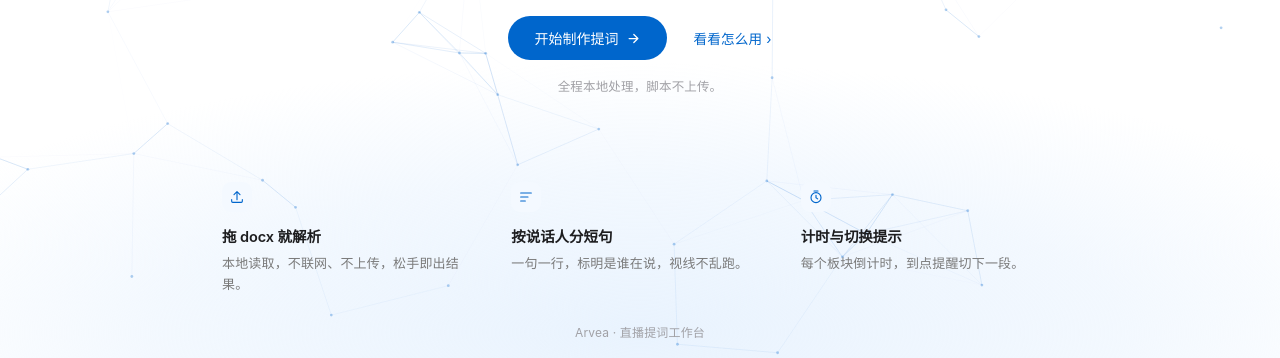
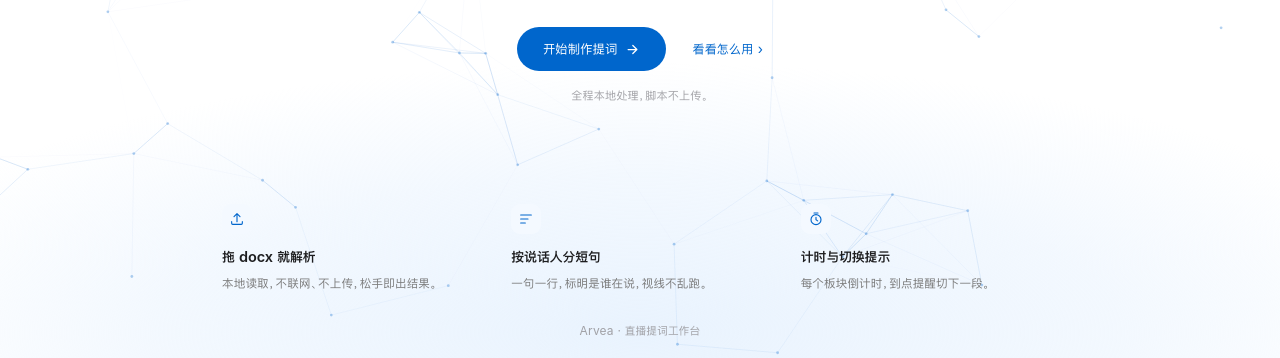
Before and after one commit to beishanghai321/prompt, a plain HTML site: page index.html in a window 1280 px wide. Shown: the part 442-800 px from the top of the page. Drawn offline with Linux system fonts and the light colour scheme.

Commit message:
接入品牌字体：SF Pro + 苹方（woff2 本地托管，含全量中文兜底）

```diff
--- a/index.html
+++ b/index.html
@@ -6,6 +6,10 @@
 <title>Arvea · 直播提词工作台</title>
 <link rel="icon" href="assets/logo-mark.svg" />
 <style>
+@font-face{font-family:"Arvea Text";font-style:normal;font-weight:400;font-display:swap;src:url("assets/fonts/SFProPingFangSC-Regular.woff2") format("woff2")}
+@font-face{font-family:"Arvea Text";font-style:normal;font-weight:600 900;font-display:swap;src:url("assets/fonts/SFProPingFangSC-Semibold.woff2") format("woff2")}
+@font-face{font-family:"Arvea Full";font-style:normal;font-weight:400;font-display:swap;src:url("assets/fonts/PingFangSC-Regular.woff2") format("woff2")}
+@font-face{font-family:"Arvea Full";font-style:normal;font-weight:600 900;font-display:swap;src:url("assets/fonts/PingFangSC-Semibold.woff2") format("woff2")}
   :root{
     --canvas:#ffffff;
     --parchment:#f5f5f7;
@@ -21,7 +25,7 @@
     --blue-wash:#e9f3fe;
     --radius-lg:18px;
     --radius-pill:9999px;
-    --font:"OpenAI Sans","SF Pro Text",-apple-system,BlinkMacSystemFont,"Segoe UI Variable","Segoe UI","PingFang SC","Noto Sans SC","Microsoft YaHei",sans-serif;
+    --font:"Arvea Text","Arvea Full",-apple-system,BlinkMacSystemFont,"SF Pro Text","PingFang SC","Hiragino Sans GB","Microsoft YaHei",sans-serif;
   }
   *{box-sizing:border-box;margin:0;padding:0}
   html,body{height:100%}
```
Also changed, not shown: guide.html (+5 -1 lines), studio.html (+5 -1 lines), assets/fonts/PingFangSC-Regular.woff2 (added), assets/fonts/PingFangSC-Semibold.woff2 (added), assets/fonts/SFProPingFangSC-Regular.woff2 (added), assets/fonts/SFProPingFangSC-Semibold.woff2 (added).
